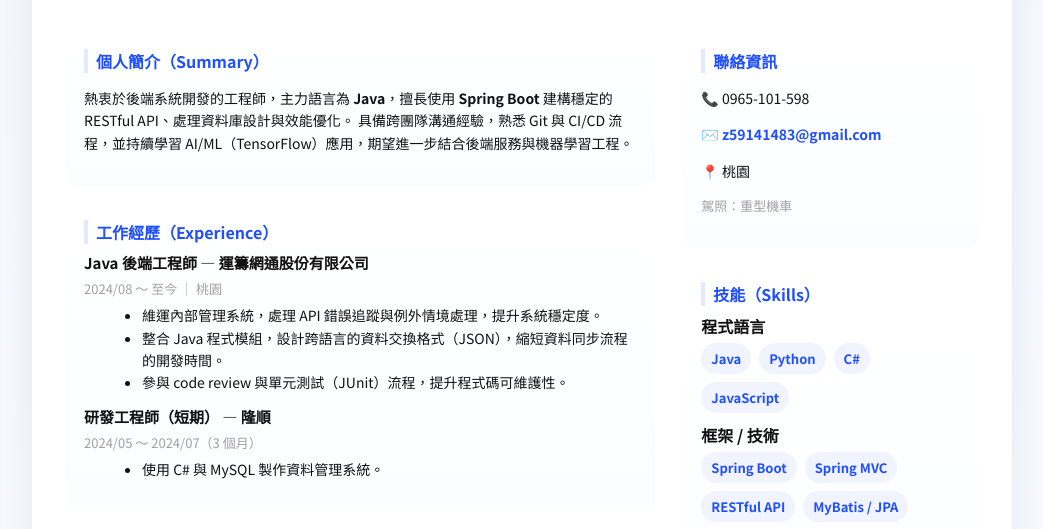
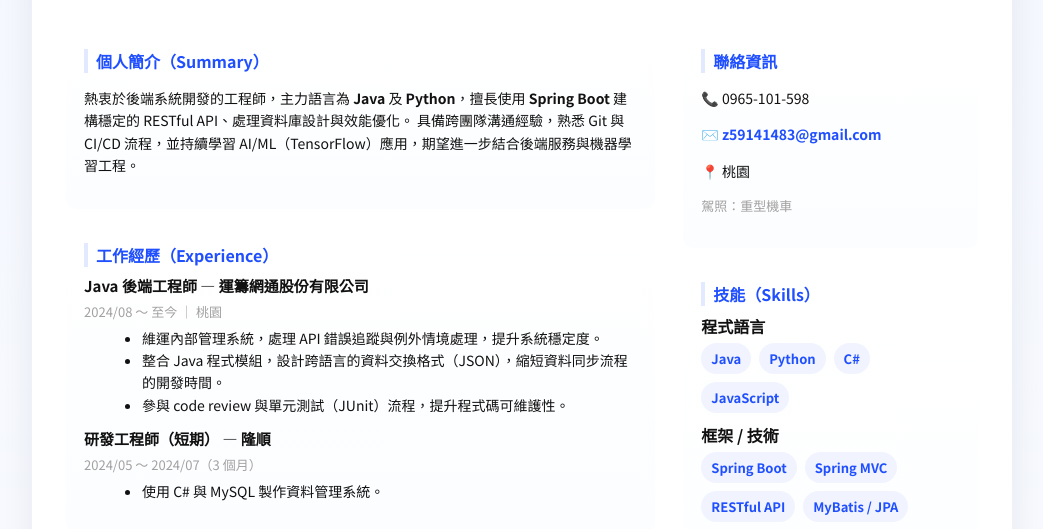
Before and after one commit to JtKidding/resume, a plain HTML site: page index.html in a window 1280 px wide. Shown: the part 219-748 px from the top of the page, without its empty margins (118-1161 px from the left). Drawn offline with Linux system fonts and the light colour scheme.

Commit message:
Update personal summary to include Python expertise

```diff
--- a/index.html
+++ b/index.html
@@ -152,7 +152,7 @@
         <section class="section" aria-labelledby="summary">
           <h2 id="summary">個人簡介（Summary）</h2>
           <p>
-            熱衷於後端系統開發的工程師，主力語言為 <strong>Java</strong>，擅長使用 <strong>Spring Boot</strong> 建構穩定的 RESTful API、處理資料庫設計與效能優化。
+            熱衷於後端系統開發的工程師，主力語言為 <strong>Java</strong> 及 <strong>Python</strong>，擅長使用 <strong>Spring Boot</strong> 建構穩定的 RESTful API、處理資料庫設計與效能優化。
             具備跨團隊溝通經驗，熟悉 Git 與 CI/CD 流程，並持續學習 AI/ML（TensorFlow）應用，期望進一步結合後端服務與機器學習工程。
           </p>
         </section>
```
